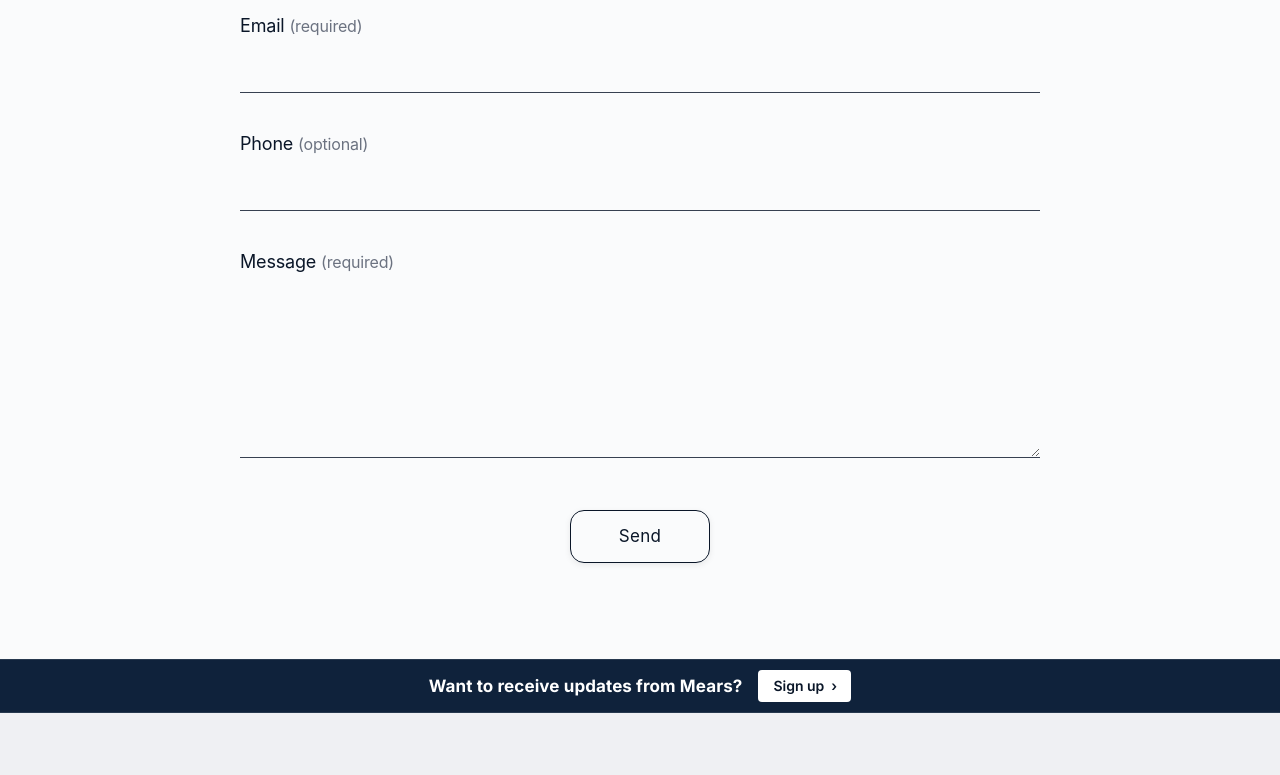
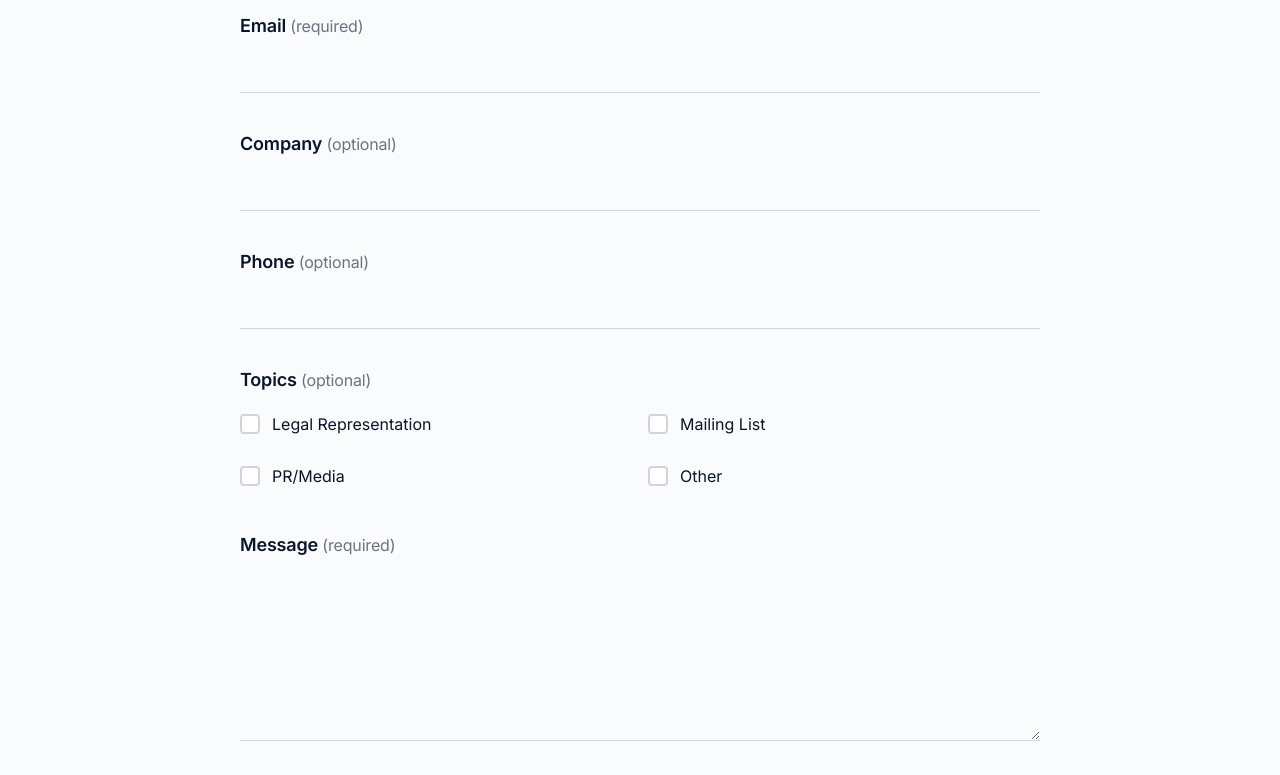
Before and after one commit to maedaimran/mears-law-revamp, a Next.js app: page /contact in a window 1280 px wide. Shown: the part 500-1275 px from the top of the page. Built offline with nearby package versions, Linux system fonts and the light colour scheme.

Commit message:
Updated UI changes for contact us page

```diff
--- a/src/app/contact/page.js
+++ b/src/app/contact/page.js
@@ -16,7 +16,9 @@ export default function ContactPage() {
       firstName: form.get("firstName").trim(),
       lastName: form.get("lastName").trim(),
       email: form.get("email").trim(),
+      companyName: form.get("companyName")?.trim() || "",
       phone: form.get("phone")?.trim() || "",
+      topics: form.getAll("topics"),
       message: form.get("message").trim(),
       company: form.get("company") || "", // honeypot
     };
@@ -52,7 +54,6 @@ export default function ContactPage() {
     <main className="wrap">
       <div className="container">
         <header className="hdr">
-
           <h1 className="title">Contact Us</h1>
           <p className="lead">
             Just share a few details, and we'll be in touch within two business days. We look forward to connecting with you.
@@ -113,6 +114,22 @@ export default function ContactPage() {
           </div>
 
           <div className="row">
+            <label htmlFor="companyName" className="label">
+              Company <span className="opt-text">(optional)</span>
+            </label>
+            <div className="input-wrap">
+              <input
+                id="companyName"
+                name="companyName"
+                type="text"
+                className={focused.companyName ? 'focused' : ''}
+                onFocus={() => handleFocus('companyName')}
+                onBlur={() => handleBlur('companyName')}
+              />
+            </div>
+          </div>
+
+          <div className="row">
             <label htmlFor="phone" className="label">
               Phone <span className="opt-text">(optional)</span>
             </label>
@@ -125,6 +142,30 @@ export default function ContactPage() {
                 onFocus={() => handleFocus('phone')}
                 onBlur={() => handleBlur('phone')}
               />
+            </div>
+          </div>
+
+          <div className="row">
+            <label className="label">
+              Topics <span className="opt-text">(optional)</span>
+            </label>
+            <div className="topics-grid">
+              <label className="checkbox-label">
+                <input type="checkbox" name="topics" value="legal-representation" />
+                <span className="checkbox-text">Legal Representation</span>
+              </label>
+              <label className="checkbox-label">
+                <input type="checkbox" name="topics" value="mailing-list" />
+                <span className="checkbox-text">Mailing List</span>
+              </label>
+              <label className="checkbox-label">
+                <input type="checkbox" name="topics" value="pr-media" />
+                <span className="checkbox-text">PR/Media</span>
+              </label>
+              <label className="checkbox-label">
+                <input type="checkbox" name="topics" value="other" />
+                <span className="checkbox-text">Other</span>
+              </label>
             </div>
           </div>
 
@@ -166,7 +207,7 @@ export default function ContactPage() {
           background: #fafbfc;
           min-height: 100vh;
           padding: 4rem 1.5rem 6rem;
-          font-family: -apple-system, BlinkMacSystemFont, "Segoe UI", Roboto, "Helvetica Neue", Arial, sans-serif;
+          font-family: 'Inter', system-ui, -apple-system, "Segoe UI", Roboto, Arial, sans-serif;
         }
 
         .container {
@@ -181,7 +222,7 @@ export default function ContactPage() {
 
         .title {
           font-size: 3.5rem;
-          font-weight: 400;
+          font-weight: 600;
           color: #0a1628;
           margin: 0 0 1.5rem;
           letter-spacing: -0.02em;
@@ -189,7 +230,7 @@ export default function ContactPage() {
         }
 
         .lead {
-          color: #374151;
+          color: #4B5563;
           font-size: 1.125rem;
           line-height: 1.7;
           max-width: 700px;
@@ -213,7 +254,7 @@ export default function ContactPage() {
         .label {
           display: block;
           color: #0a1628;
-          font-weight: 400;
+          font-weight: 600;
           font-size: 1.125rem;
           margin-bottom: 0.75rem;
           letter-spacing: -0.01em;
@@ -222,11 +263,13 @@ export default function ContactPage() {
         .req-text {
           color: #6b7280;
           font-size: 1rem;
+          font-weight: 400;
         }
 
         .opt-text {
           color: #6b7280;
           font-size: 1rem;
+          font-weight: 400;
         }
 
         .label-row {
@@ -246,7 +289,7 @@ export default function ContactPage() {
           display: block;
           color: #0a1628;
           font-size: 0.9375rem;
-          font-weight: 400;
+          font-weight: 500;
         }
 
         .cols {
@@ -265,14 +308,14 @@ export default function ContactPage() {
           position: relative;
         }
 
-        input, textarea {
+        input:not([type="checkbox"]), textarea {
           width: 100%;
           font-family: inherit;
           font-size: 1rem;
           color: #0a1628;
           background: transparent;
           border: none;
-          border-bottom: 1px solid #374151;
+          border-bottom: 1.5px solid #d1d5db;
           padding: 0.75rem 0;
           outline: none;
           transition: border-color 0.3s ease;
@@ -295,19 +338,86 @@ export default function ContactPage() {
           padding-top: 0.5rem;
         }
 
+        /* Topics Checkboxes */
+        .topics-grid {
+          display: grid;
+          grid-template-columns: 1fr 1fr;
+          gap: 1rem;
+          margin-top: 1rem;
+        }
+
+        @media (max-width: 639px) {
+          .topics-grid {
+            grid-template-columns: 1fr;
+          }
+        }
+
+        .checkbox-label {
+          display: flex;
+          align-items: center;
+          gap: 0.75rem;
+          cursor: pointer;
+          padding: 0.5rem 0;
+        }
+
+        .checkbox-label input[type="checkbox"] {
+          width: 20px;
+          height: 20px;
+          border: 2px solid #d1d5db;
+          border-radius: 4px;
+          cursor: pointer;
+          appearance: none;
+          -webkit-appearance: none;
+          background: #ffffff;
+          transition: all 0.2s ease;
+          flex-shrink: 0;
+        }
+
+        .checkbox-label input[type="checkbox"]:checked {
+          background: #0a1628;
+          border-color: #0a1628;
+          position: relative;
+        }
+
+        .checkbox-label input[type="checkbox"]:checked::after {
+          content: '';
+          position: absolute;
+          left: 6px;
+          top: 2px;
+          width: 5px;
+          height: 10px;
+          border: solid white;
+          border-width: 0 2px 2px 0;
+          transform: rotate(45deg);
+        }
+
+        .checkbox-label:hover input[type="checkbox"] {
+          border-color: #9ca3af;
+        }
+
+        .checkbox-text {
+          color: #0a1628;
+          font-size: 1rem;
+          font-weight: 400;
+          user-select: none;
+        }
+
         .status {
           margin-top: 1.5rem;
           padding: 1rem;
           font-size: 0.9375rem;
           text-align: center;
+          border-radius: 8px;
         }
 
         .ok {
           color: #065f46;
+          background: #d1fae5;
         }
 
         .err {
           color: #991b1b;
+          background: #fee2e2;
         }
 
         .btn-wrap {
@@ -319,19 +429,21 @@ export default function ContactPage() {
           display: inline-block;
           padding: 1rem 3rem;
           font-family: inherit;
-          font-weight: 400;
+          font-weight: 600;
           font-size: 1.0625rem;
-          color: #0a1628;
-          background: transparent;
-          border: 1.5px solid #0a1628;
+          color: #ffffff;
+          background: #0a1628;
+          border: none;
+          border-radius: 8px;
           cursor: pointer;
           transition: all 0.3s ease;
           letter-spacing: 0.02em;
         }
 
         .btn:hover:not(:disabled) {
-          background: #0a1628;
-          color: #fafbfc;
+          background: #1a2844;
+          transform: translateY(-1px);
+          box-shadow: 0 4px 12px rgba(10, 22, 40, 0.3);
         }
 
         .btn:disabled {
```
